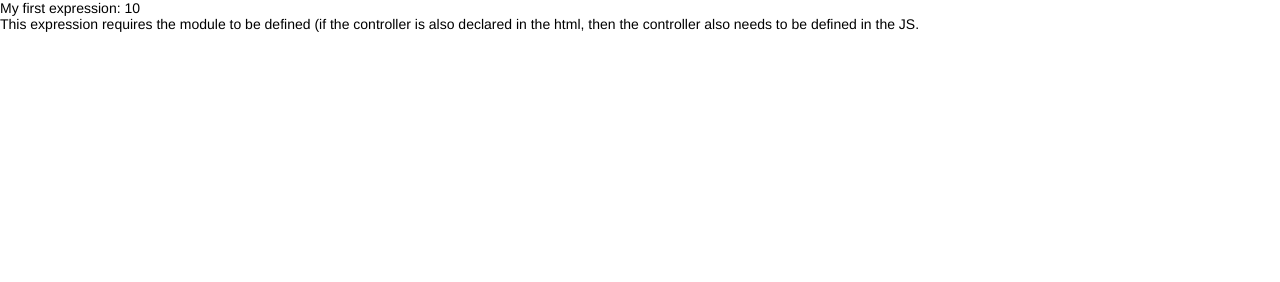
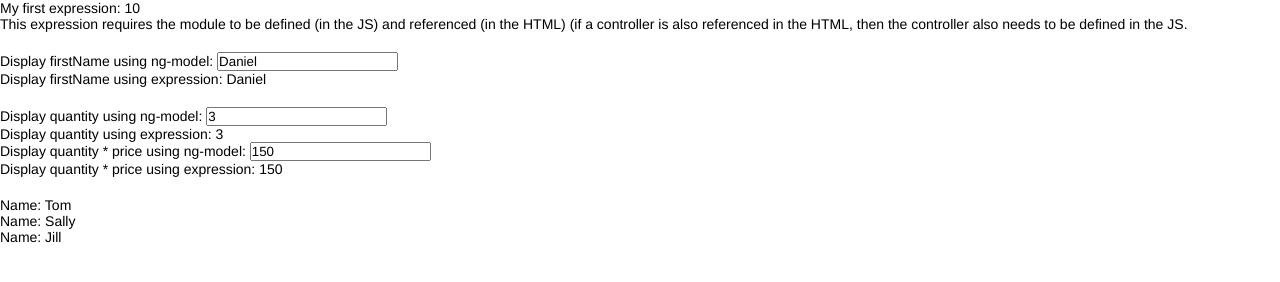
Before and after one commit to danielmoi/ng-app-1, a plain HTML site: page src/index.html in a window 1280 px wide. Drawn offline with nearby package versions, Linux system fonts and the light colour scheme; a script that the page names is missing.

Commit message:
ng-init, ng-model, expressions, ng-repeat

```diff
--- a/src/css/style.css
+++ b/src/css/style.css
@@ -18,3 +18,7 @@ body {
   font-size: 14px;
   height: 100%;
 }
+
+div {
+  margin: 20px 0;
+}
--- a/src/index.html
+++ b/src/index.html
@@ -19,10 +19,33 @@
   </header>
 
   <p>My first expression: {{ 5 + 5 }}</p>
-  <p>This expression requires the module to be defined (if the controller is also declared in the html, then the controller also needs to be defined in the JS.</p>
+  <p>This expression requires the module to be defined (in the JS) and referenced (in the HTML) (if a controller is also referenced in the HTML, then the controller also needs to be defined in the JS.</p>
 
+  <!--    we can initialise app data within the HTML -->
+  <div ng-init="firstName = 'Daniel'">
 
+    <p>Display firstName using ng-model:
+      <input ng-model="firstName">
+    </p>
+    <p>Display firstName using expression: {{ firstName }}</p>
+  </div>
 
+  <div ng-init="quantity=3; price=50">
+    <p>Display quantity using ng-model:
+      <input ng-model="quantity">
+    </p>
+    <p>Display quantity using expression: {{quantity}}</p>
+    <p>Display quantity * price using ng-model:
+      <input ng-model="quantity*price">
+    </p>
+    <p>Display quantity * price using expression: {{ quantity * price }} </p>
+  </div>
+
+  <div ng-init="names=['Tom', 'Sally', 'Jill']">
+    <ul>
+      <li ng-repeat="x in names">Name: {{ x }}</li>
+    </ul>
+  </div>
 
 
 
--- a/src/js/app.js
+++ b/src/js/app.js
@@ -1,3 +1,6 @@
+// define module using the `angular.module` function
+// the [] parameter can be used to define dependent modules
+// without the [] parameter, we are not creating a new module, but retrieving an existing one
 var app = angular.module('myApp', []);
 
 app.controller('myControl', function($scope) {
--- a/src/sass/_main.scss
+++ b/src/sass/_main.scss
@@ -18,6 +18,9 @@ body {
 
 // SECTIONS
 
+div {
+  margin: 20px 0;
+}
 
 
 
```
